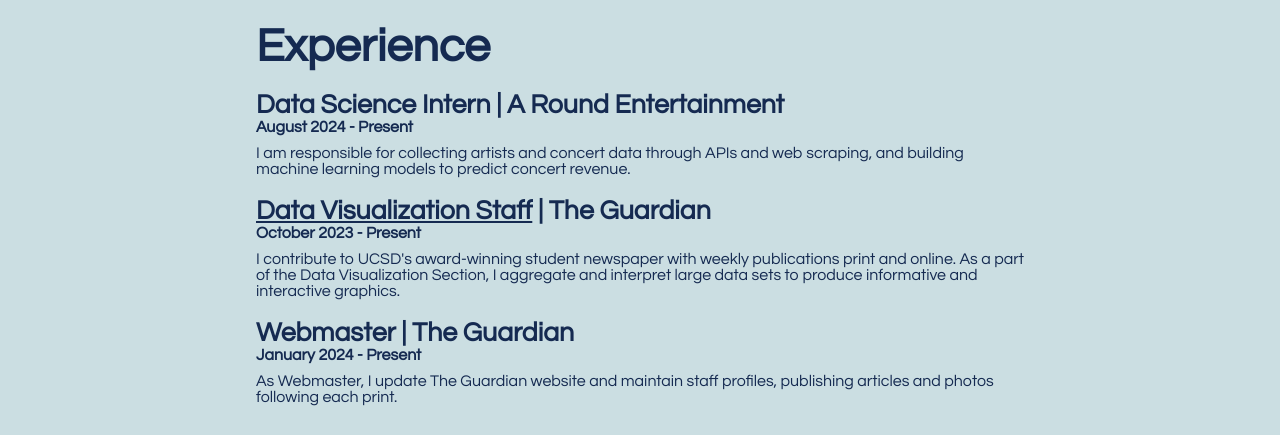
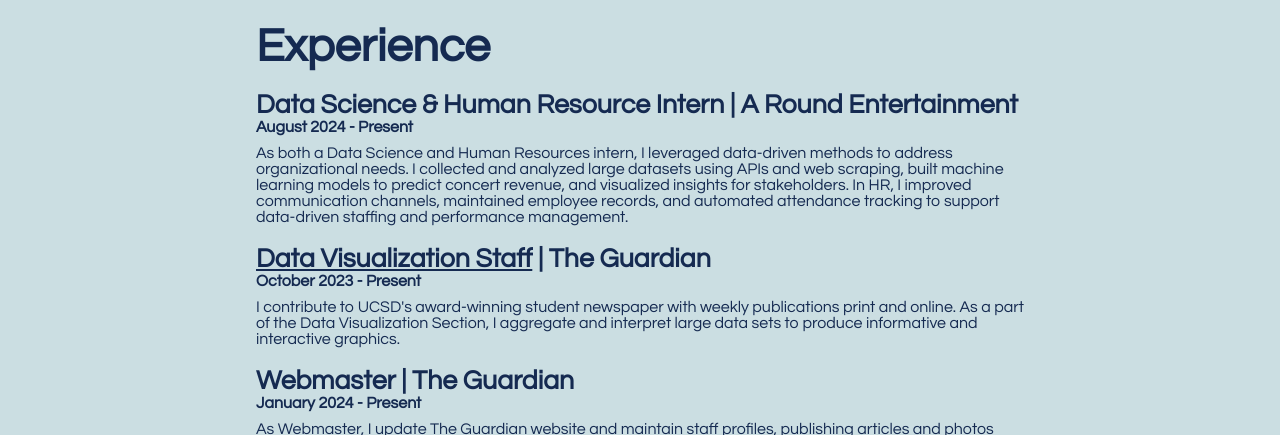
Before and after one commit to sarahhe05/sarah-he, a plain HTML site: page index.html in a window 1280 px wide. Shown: the part 692-1127 px from the top of the page. Drawn offline with Linux system fonts and the light colour scheme.

Commit message:
9/7/2024

```diff
--- a/index.html
+++ b/index.html
@@ -52,10 +52,12 @@
       <section id='experience-section'>
 
         <h1 id='experience-header'> Experience </h1>
-          <h2 id='experience-title'> Data Science Intern | A Round Entertainment </a> </h2>
+          <h2 id='experience-title'> Data Science & Human Resource Intern | A Round Entertainment </a> </h2>
           <h3 id='experience-subtitle'> August 2024 - Present </h3>
-          <p id='experience-description'> I am responsible for collecting artists and concert data through APIs and web scraping, and
-            building machine learning models to predict concert revenue. </p>
+          <p id='experience-description'> As both a Data Science and Human Resources intern, I leveraged data-driven methods to address organizational needs.
+            I collected and analyzed large datasets using APIs and web scraping, built machine learning models to predict concert revenue,
+            and visualized insights for stakeholders. In HR, I improved communication channels,
+            maintained employee records, and automated attendance tracking to support data-driven staffing and performance management. </p>
 
           <h2 id='experience-title'> <a href='https://ucsdguardian.org/staff_name/sarah-he/'> Data Visualization Staff</a> | The Guardian </h2>
             <h3 id='experience-subtitle'> October 2023 - Present </h3>
```
Also changed, not shown: 1 other file.
